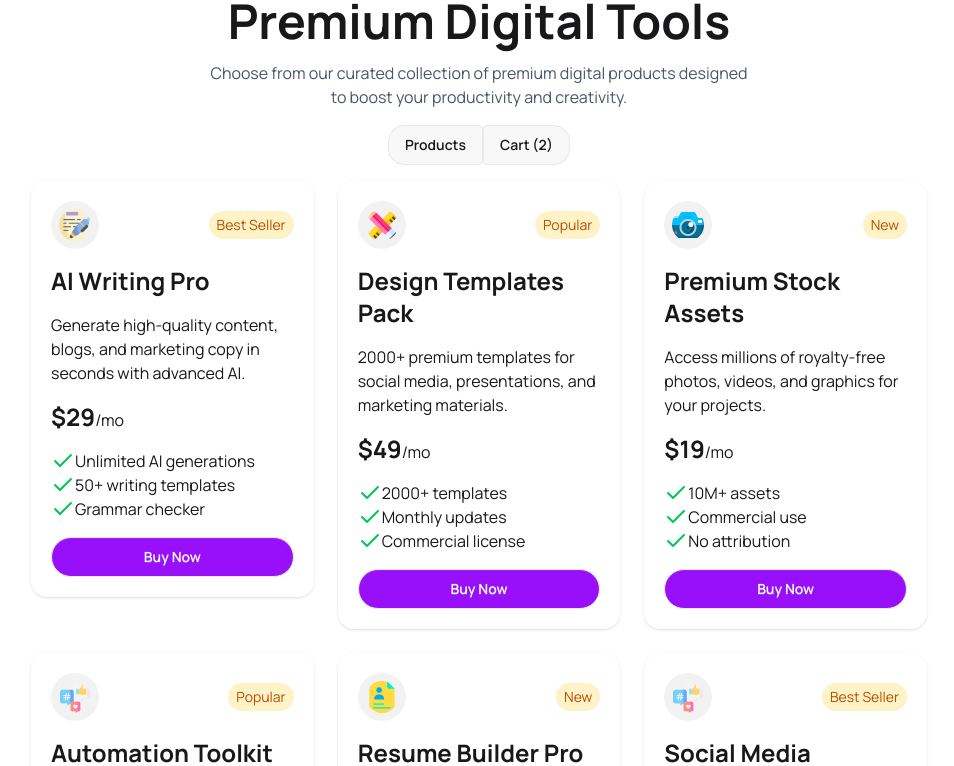
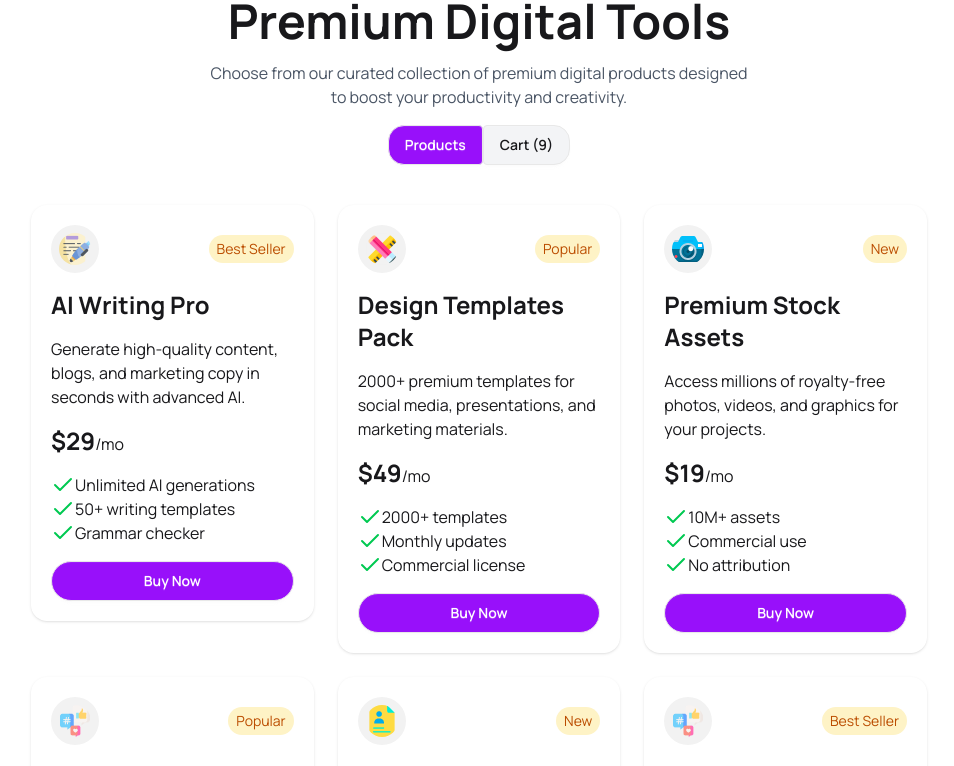
Before and after one commit to Prachurjo-prog/Digital-Tools-Project, a React (Vite) app: page / in a window 1280 px wide. Shown: the part 1000-1766 px from the top of the page, without its empty margins (161-1115 px from the left). Built offline with nearby package versions, Linux system fonts and the light colour scheme.

Commit message:
product & cart button toggle funtionality implement

```diff
--- a/src/App.jsx
+++ b/src/App.jsx
@@ -33,7 +33,7 @@ function App() {
       <Suspense fallback={<span className="loading loading-spinner loading-xl"></span>}>
         <Product productPromise={productPromise}/>
       </Suspense>
-      <Carts/>
+      {/* <Carts/> */}
 
       <GetStarted/>
       <PricingSection/>
--- /dev/null
+++ b/src/Components/ProductCards/AllProducts.jsx
@@ -0,0 +1,17 @@
+import React from 'react';
+import ProductsData from './ProductsData';
+
+const AllProducts = ({products}) => {
+    return (
+        <div className='md:max-w-[70%] max-w-[90%]  mx-auto'>
+          <div className="grid md:grid-cols-2 lg:grid-cols-3 grid-cols-1 gap-6">
+          {products.map((product) => (
+            <ProductsData product={product}/>
+          ))}
+        </div>
+        </div>
+
+    );
+};
+
+export default AllProducts;
--- a/src/Components/ProductCards/Product.jsx
+++ b/src/Components/ProductCards/Product.jsx
@@ -1,12 +1,14 @@
-import { use } from "react";
+import { use, useState } from "react";
 import ProductsData from "./ProductsData";
+import Carts from "../Carts/Carts";
+import AllProducts from "./AllProducts";
 
 
 const Product = ({ productPromise }) => {
   const products = use(productPromise);
 
 
-  // const [productTab, setProductTab] = useState("")
+  const [productTab, setProductTab] = useState("product")
 
   return (
     <div>
@@ -20,16 +22,17 @@ const Product = ({ productPromise }) => {
           creativity.
         </p>
         <div className="flex items-center justify-center">
-          <button className="btn rounded-l-2xl">Products</button>
-          <button className="btn rounded-r-2xl">Cart (2)</button>
+          <button onClick={()=> setProductTab('product')} className={`btn rounded-l-2xl ${productTab === 'product'? 'bg-purple-600 text-white' : 'bg-gray-100' }`}>Products</button>
+          <button onClick={()=> setProductTab('cart')} className={`btn rounded-r-2xl ${productTab === 'cart'? 'bg-purple-600 text-white' : 'bg-gray-100' }`}>Cart ({products.length})</button>
         </div>
 
-        <div className="grid md:grid-cols-2 lg:grid-cols-3 grid-cols-1 gap-6">
+        {/* <div className="grid md:grid-cols-2 lg:grid-cols-3 grid-cols-1 gap-6">
           {products.map((product) => (
             <ProductsData product={product}/>
           ))}
-        </div>
+        </div> */}
       </div>
+      {productTab === 'product'? (<AllProducts products={products}/>) : (<Carts/>)}
     </div>
   );
 };
```
